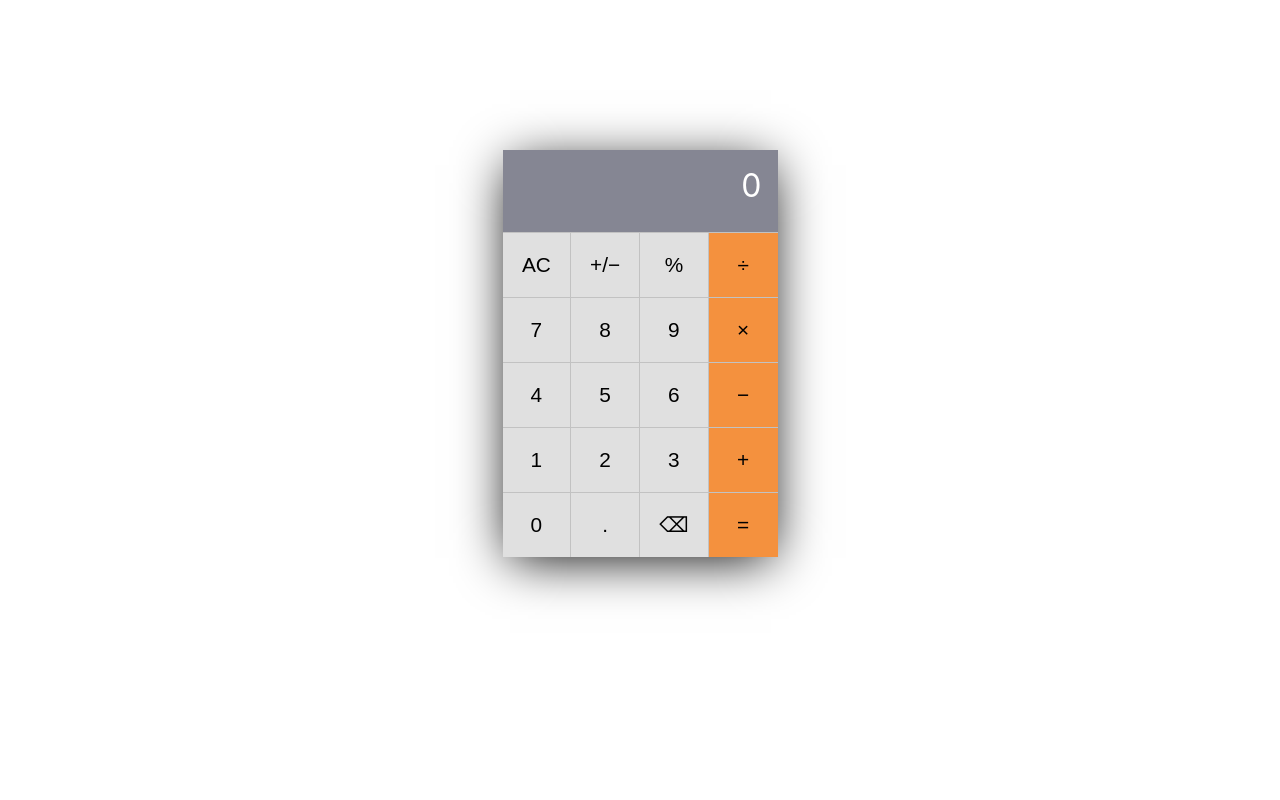
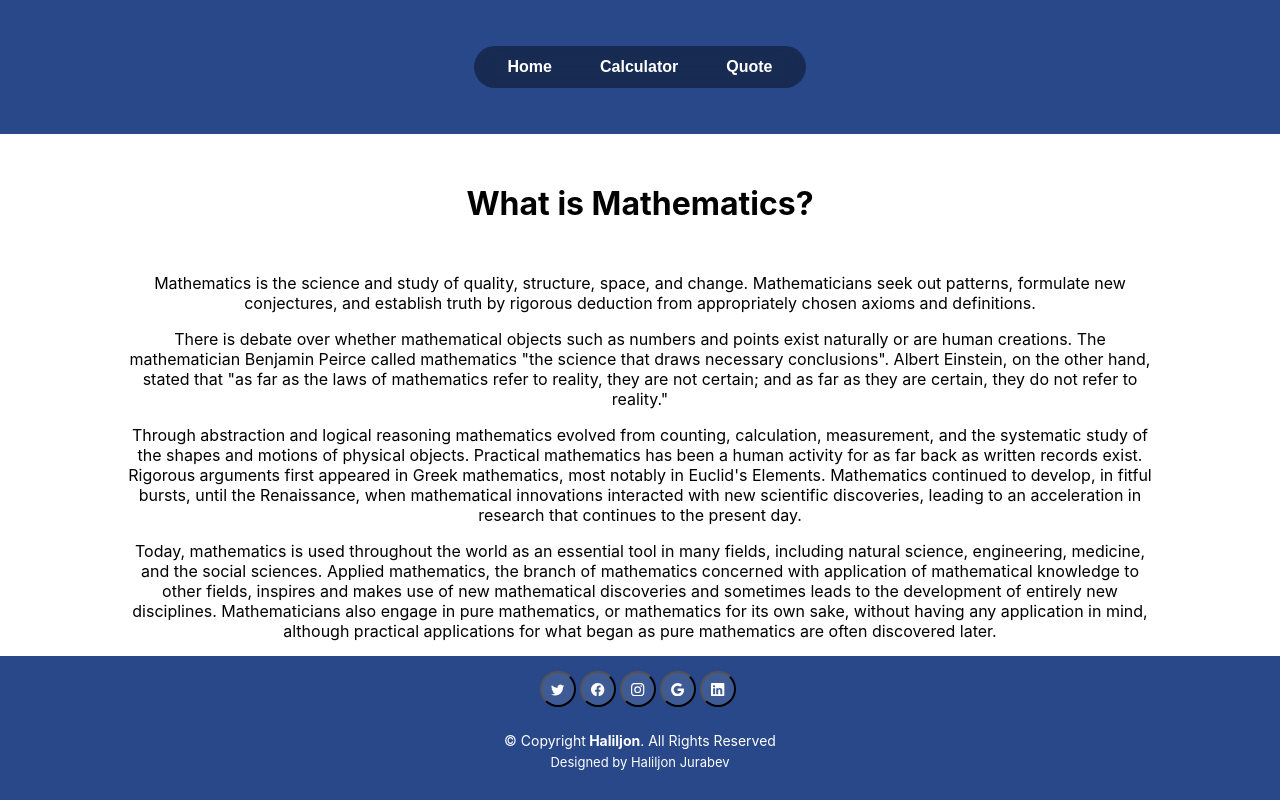
Before and after one commit to haliljon/math-magicians, a React (Create React App) app: page / in a window 1280 px wide. Built offline with nearby package versions, Linux system fonts and the light colour scheme.

Commit message:
Added pages and some design

```diff
--- a/package.json
+++ b/package.json
@@ -10,6 +10,8 @@
     "prop-types": "^15.8.1",
     "react": "^18.2.0",
     "react-dom": "^18.2.0",
+    "react-icons": "^4.7.1",
+    "react-router-dom": "^6.7.0",
     "react-scripts": "5.0.1",
     "web-vitals": "^2.1.4"
   },
--- a/src/App.js
+++ b/src/App.js
@@ -1,7 +1,22 @@
+import { Route, Routes } from 'react-router-dom';
 import Calculator from './components/Calculator';
+import Footer from './components/Footer';
+import Navbar from './components/Navbar';
+import Home from './pages/Home';
+import Quote from './pages/Quote';
 
 function App() {
-  return <Calculator />;
+  return (
+    <>
+      <Navbar />
+      <Routes>
+        <Route exact path="/" element={<Home />} />
+        <Route exact path="/calculator/*" element={<Calculator />} />
+        <Route exact path="/quote/*" element={<Quote />} />
+      </Routes>
+      <Footer />
+    </>
+  );
 }
 
 export default App;
--- a/src/components/Calculator.css
+++ b/src/components/Calculator.css
@@ -1,10 +1,10 @@
 .calc-body {
   width: 275px;
   margin: auto;
-  margin-top: 150px;
+  margin-top: 110px;
   min-height: 400px;
   box-shadow: 0 8px 50px -7px black;
-  background: #858693;
+  background: #3a4655;
 }
 
 /* Calculator Display Screen */
@@ -17,7 +17,7 @@
 #calc-operation {
   font-size: 1.3rem;
   text-align: right;
-  color: white;
+  color: #727b86;
   padding-bottom: 0.5rem;
 }
 
@@ -35,27 +35,26 @@
 .calc-button-row button {
   display: table-cell;
   width: 25%;
-  background: #e0e0e0;
-  color: black;
+  background: #425062;
+  color: #fff;
   height: 65px;
   font-size: 1.3rem;
   border: none;
-  border-color: #c2c2c2;
+  border-color: #3c4857;
   border-width: 1px 1px 0 0;
   border-style: solid;
 }
 
-/* .calc-button-row button.ac {
+.calc-button-row button.ac {
   color: #ff7665;
-} */
+}
 
-/* .calc-button-row button.opt {
+.calc-button-row button.opt {
   color: #ffbc56;
-} */
+}
 
 .calc-button-row button:nth-child(4n) {
   border-right: none;
-  background-color: #f4913e;
 }
 
 .calc-button-row button:active {
--- /dev/null
+++ b/src/components/Footer.js
@@ -0,0 +1,41 @@
+import {
+  BsFacebook,
+  BsTwitter,
+  BsInstagram,
+  BsGoogle,
+  BsLinkedin,
+} from 'react-icons/bs';
+
+const Footer = () => (
+  <footer id="footer">
+    <div className="container">
+      <div className="social-links">
+        <button type="button">
+          <BsTwitter />
+        </button>
+        <button type="button">
+          <BsFacebook />
+        </button>
+        <button type="button">
+          <BsInstagram />
+        </button>
+        <button type="button">
+          <BsGoogle />
+        </button>
+        <button type="button">
+          <BsLinkedin />
+        </button>
+      </div>
+      <div className="copyright">
+        &copy; Copyright
+        <strong>
+          <span> Haliljon</span>
+        </strong>
+        . All Rights Reserved
+      </div>
+      <div className="credits">Designed by Haliljon Jurabev</div>
+    </div>
+  </footer>
+);
+
+export default Footer;
--- /dev/null
+++ b/src/components/Navbar.js
@@ -0,0 +1,33 @@
+import { NavLink } from 'react-router-dom';
+
+const Navbar = () => {
+  const links = [
+    {
+      id: 1,
+      path: '/',
+      text: 'Home',
+    },
+    {
+      id: 2,
+      path: '/calculator',
+      text: 'Calculator',
+    },
+    {
+      id: 3,
+      path: '/quote',
+      text: 'Quote',
+    },
+  ];
+  return (
+    <nav>
+      <ul className="menu-bar">
+        {links.map((link) => (
+          <li key={link.id}>
+            <NavLink to={link.path}>{link.text}</NavLink>
+          </li>
+        ))}
+      </ul>
+    </nav>
+  );
+};
+export default Navbar;
--- a/src/index.css
+++ b/src/index.css
@@ -1,27 +1,146 @@
 body {
   margin: 0;
-  font-family:
-    -apple-system,
-    BlinkMacSystemFont,
-    'Segoe UI',
-    'Roboto',
-    'Oxygen',
-    'Ubuntu',
-    'Cantarell',
-    'Fira Sans',
-    'Droid Sans',
-    'Helvetica Neue',
+  font-family: -apple-system, BlinkMacSystemFont, 'Segoe UI', 'Roboto', 'Oxygen',
+    'Ubuntu', 'Cantarell', 'Fira Sans', 'Droid Sans', 'Helvetica Neue',
     sans-serif;
   -webkit-font-smoothing: antialiased;
   -moz-osx-font-smoothing: grayscale;
 }
 
 code {
-  font-family:
-    source-code-pro,
-    Menlo,
-    Monaco,
-    Consolas,
-    'Courier New',
+  font-family: source-code-pro, Menlo, Monaco, Consolas, 'Courier New',
     monospace;
 }
+
+nav {
+  background-color: rgb(40, 72, 137);
+  padding: 30px 0 30px 0;
+  text-align: center;
+}
+
+.menu-bar {
+  border-radius: 25px;
+  height: 100%;
+  display: inline-flex;
+  background-color: rgba(0, 0, 0, 0.4);
+  -webkit-backdrop-filter: blur(10px);
+  backdrop-filter: blur(10px);
+  align-items: center;
+  padding: 0 10px;
+}
+
+.menu-bar li {
+  list-style: none;
+  color: white;
+  font-family: sans-serif;
+  font-weight: bold;
+  padding: 12px 16px;
+  margin: 0 8px;
+  position: relative;
+  cursor: pointer;
+  white-space: nowrap;
+}
+
+.menu-bar li ::before {
+  content: ' ';
+  position: absolute;
+  top: 0;
+  left: 0;
+  height: 100%;
+  width: 100%;
+  z-index: -1;
+  transition: 0.2s;
+  border-radius: 25px;
+}
+
+.menu-bar li:hover,
+.menu-bar li:hover::before {
+  background: linear-gradient(to bottom, #e8edec, #d2d1d3);
+  box-shadow: 0 3px 20px 0 black;
+  transform: scale(1.2);
+  color: black;
+  border-radius: 50px;
+}
+
+.menu-bar li a {
+  color: white;
+  text-decoration: none;
+}
+
+.menu-bar li a:hover {
+  color: rgb(40, 72, 137);
+  text-decoration: none;
+}
+
+/*   Home & quote    */
+
+#home,
+#quote {
+  width: 80%;
+  text-align: center;
+  margin: auto;
+}
+
+#home h1,
+#quote h1 {
+  margin: 50px 0;
+}
+#quote h1 {
+  margin: 50px 0 100px 0;
+}
+
+/*   Footer    */
+
+#footer {
+  background: rgb(40, 72, 137);
+  color: #fff;
+  font-size: 14px;
+  text-align: center;
+  padding: 15px 0 30px 0;
+  position: fixed;
+  left: 0;
+  bottom: 0;
+  width: 100%;
+}
+
+#footer h3 {
+  font-size: 36px;
+  font-weight: 700;
+  color: #fff;
+  position: relative;
+  font-family: 'Poppins', sans-serif;
+  padding: 0;
+  margin: 0 0 15px 0;
+}
+
+#footer .social-links button {
+  display: inline-block;
+  background: rgba(255, 255, 255, 0.1);
+  color: #fff;
+  line-height: 1;
+  padding: 10px 0;
+  margin-right: 4px;
+  border-radius: 50%;
+  width: 36px;
+  height: 36px;
+  transition: 0.3s;
+  margin-bottom: 25px;
+}
+
+#footer .social-links button:hover {
+  background: white;
+  color: rgb(40, 72, 137);
+  text-decoration: none;
+}
+
+#footer .copyright {
+  margin: 0 0 5px 0;
+}
+
+#footer .credits {
+  font-size: 13px;
+}
+
+#footer .credits a {
+  color: #f6b024;
+}
--- a/src/index.js
+++ b/src/index.js
@@ -1,6 +1,14 @@
-import ReactDOM from 'react-dom';
-
+import React from 'react';
+import ReactDOM from 'react-dom/client';
+import { BrowserRouter } from 'react-router-dom';
 import './index.css';
 import App from './App';
 
-ReactDOM.render(<App />, document.getElementById('root'));
+const root = ReactDOM.createRoot(document.getElementById('root'));
+root.render(
+  <React.StrictMode>
+    <BrowserRouter>
+      <App />
+    </BrowserRouter>
+  </React.StrictMode>,
+);
--- /dev/null
+++ b/src/pages/Home.js
@@ -0,0 +1,45 @@
+const Home = () => (
+  <div id="home">
+    <h1>What is Mathematics?</h1>
+    <p>
+      {' '}
+      Mathematics is the science and study of quality, structure, space, and
+      change. Mathematicians seek out patterns, formulate new conjectures, and
+      establish truth by rigorous deduction from appropriately chosen axioms and
+      definitions.
+    </p>
+    <p>
+      There is debate over whether mathematical objects such as numbers and
+      points exist naturally or are human creations. The mathematician Benjamin
+      Peirce called mathematics &quot;the science that draws necessary
+      conclusions&quot;. Albert Einstein, on the other hand, stated that
+      &quot;as far as the laws of mathematics refer to reality, they are not
+      certain; and as far as they are certain, they do not refer to
+      reality.&quot;
+    </p>
+    <p>
+      Through abstraction and logical reasoning mathematics evolved from
+      counting, calculation, measurement, and the systematic study of the shapes
+      and motions of physical objects. Practical mathematics has been a human
+      activity for as far back as written records exist. Rigorous arguments
+      first appeared in Greek mathematics, most notably in Euclid&apos;s
+      Elements. Mathematics continued to develop, in fitful bursts, until the
+      Renaissance, when mathematical innovations interacted with new scientific
+      discoveries, leading to an acceleration in research that continues to the
+      present day.
+    </p>
+    <p>
+      Today, mathematics is used throughout the world as an essential tool in
+      many fields, including natural science, engineering, medicine, and the
+      social sciences. Applied mathematics, the branch of mathematics concerned
+      with application of mathematical knowledge to other fields, inspires and
+      makes use of new mathematical discoveries and sometimes leads to the
+      development of entirely new disciplines. Mathematicians also engage in
+      pure mathematics, or mathematics for its own sake, without having any
+      application in mind, although practical applications for what began as
+      pure mathematics are often discovered later.
+    </p>
+  </div>
+);
+
+export default Home;
--- /dev/null
+++ b/src/pages/Quote.js
@@ -0,0 +1,15 @@
+const Quote = () => (
+  <div id="quote">
+    <h1>Math Quote</h1>
+    <p>
+      We will always have STEM with us. Some things will drop out of the public
+      eye and will go away, but there will always be science, engineering, and
+      technology. And there will always, always be mathematics.
+      <br />
+      <br />
+      <cite>- Katherine Johnson</cite>
+    </p>
+  </div>
+);
+
+export default Quote;
```
Also changed, not shown: src/components/background.png (added), 1 other file (tests, documents, lock files or other folders).
